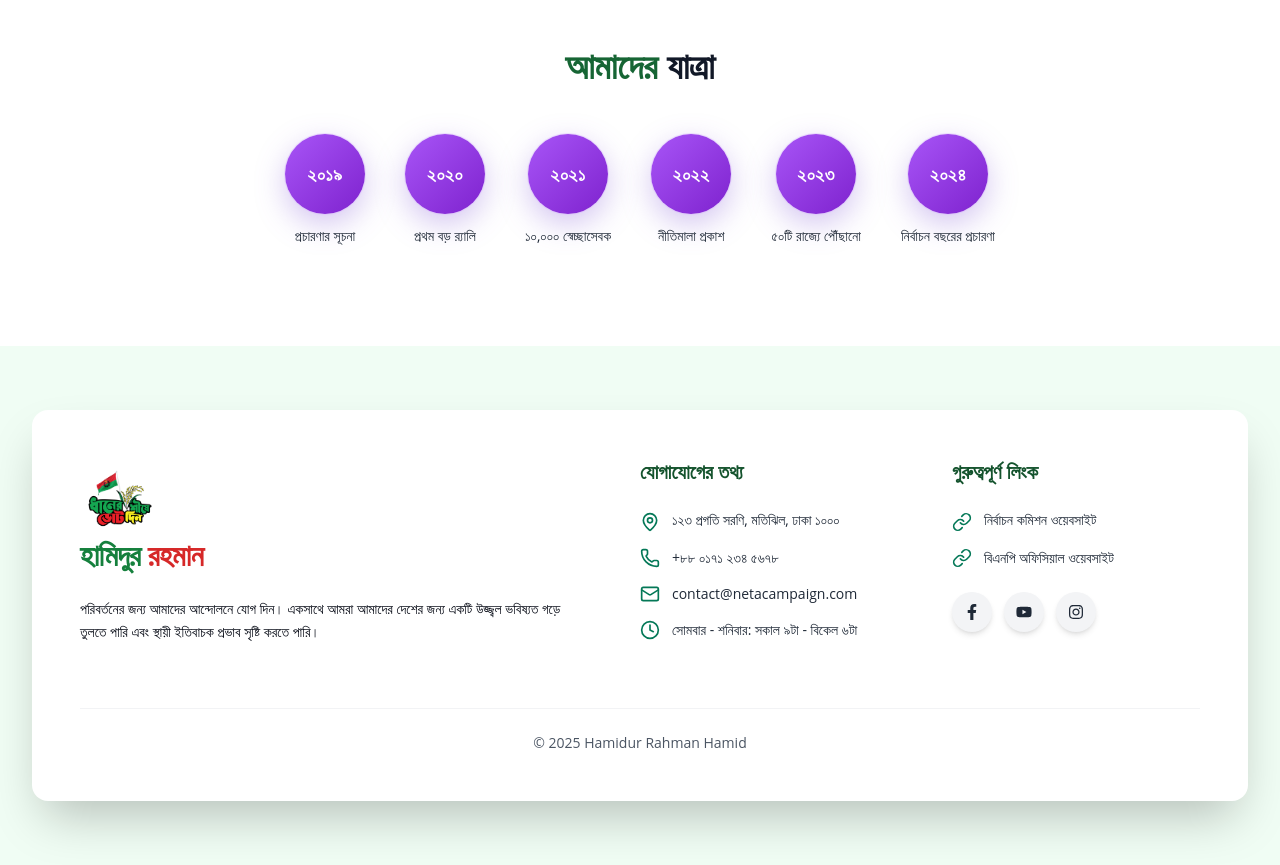
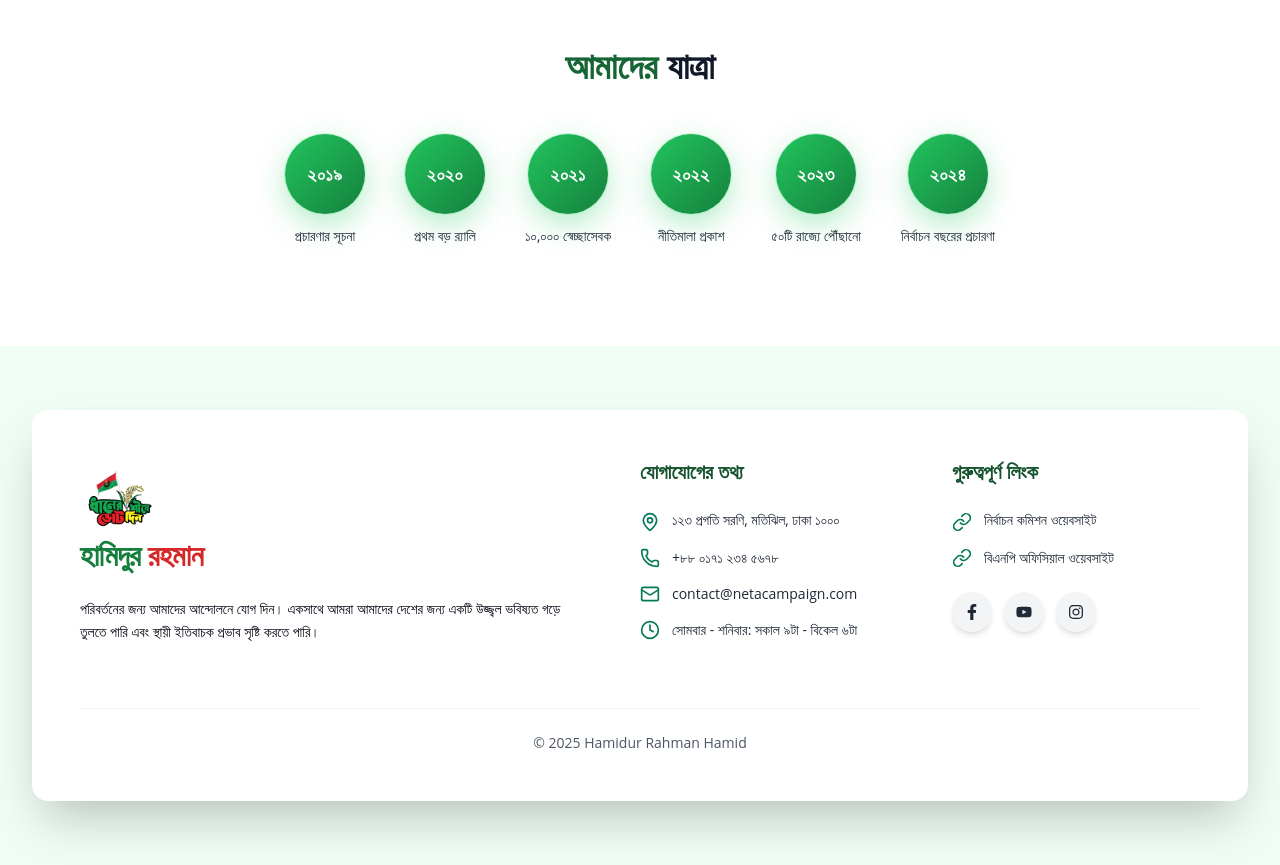
Before and after one commit to Mahii-11/political001, a React (Vite) app: page /about in a window 1280 px wide. Shown: the part 2280-3145 px from the top of the page. Built offline with nearby package versions, Linux system fonts and the light colour scheme; a web font is replaced by a local one.

Commit message:
initial comment

```diff
--- a/src/components/BiographySection.jsx
+++ b/src/components/BiographySection.jsx
@@ -68,7 +68,7 @@ const BiographySection = () => {
               className="bg-white rounded-2xl shadow-sm p-6 hover:shadow-md transition"
             >
               <div className="flex items-center mb-4">
-                <div className="text-primary text-2xl mr-3">{item.icon}</div>
+                <div className="text-green-700 text-2xl mr-3">{item.icon}</div>
                 <h3 className="text-xl font-semibold text-gray-800">
                   {item.title}
                 </h3>
--- a/src/components/home/HeroSection2.jsx
+++ b/src/components/home/HeroSection2.jsx
@@ -5,6 +5,7 @@ import { Button } from "../ui/button";
 import { useEffect, useState } from "react";
 import { getTopSection } from "../../services/api";
 import heroBg from "../../assets/thumbnails/netabg-2.jpg";
+import { ArrowRight } from "lucide-react";
 
 const containerVariants = {
   hidden: { opacity: 0 },
@@ -102,11 +103,9 @@ export function HeroSection2() {
               className="flex flex-wrap gap-4"
             >
               <Link to="/voter-locator">
-                <Button
-                  size="lg"
-                  className="bg-green-500 text-white font-semibold px-8 py-4 text-base shadow-lg hover:shadow-xl hover:bg-yellow-400 transition"
-                >
-                  আপনার ভোট কেন্দ্র খুঁজুন
+                <Button className="h-[56px] px-8 rounded-full bg-emerald-600 hover:bg-emerald-700 text-white font-semibold shadow-lg hover:shadow-emerald-600/30 flex items-center gap-3 transition-all">
+                  ভোট কেন্দ্র খুঁজুন
+                  <ArrowRight className="w-5 h-5 group-hover:translate-x-1 transition-transform" />
                 </Button>
               </Link>
             </motion.div>
--- a/src/components/home/HeroSection3.jsx
+++ b/src/components/home/HeroSection3.jsx
@@ -5,6 +5,7 @@ import { Button } from "../ui/button";
 import { useEffect, useState } from "react";
 import { getTopSection } from "../../services/api";
 import heroBg from "../../assets/thumbnails/netabg-1.jpg";
+import { ArrowRight } from "lucide-react";
 
 const containerVariants = {
   hidden: { opacity: 0 },
@@ -100,11 +101,9 @@ export function HeroSection3() {
               className="flex flex-wrap gap-4"
             >
               <Link to="/voter-locator">
-                <Button
-                  size="lg"
-                  className="bg-green-500 text-white font-semibold px-8 py-4 text-base shadow-lg hover:shadow-xl hover:bg-yellow-400 transition"
-                >
-                  আপনার ভোট কেন্দ্র খুঁজুন
+                <Button className="h-[56px] px-8 rounded-full bg-emerald-600 hover:bg-emerald-700 text-white font-semibold shadow-lg hover:shadow-emerald-600/30 flex items-center gap-3 transition-all">
+                  ভোট কেন্দ্র খুঁজুন
+                  <ArrowRight className="w-5 h-5 group-hover:translate-x-1 transition-transform" />
                 </Button>
               </Link>
             </motion.div>
--- a/src/components/home/QuoteSection.jsx
+++ b/src/components/home/QuoteSection.jsx
@@ -35,14 +35,18 @@ export function QuoteSection() {
               viewport={{ once: true }}
               transition={{ duration: 0.5 }}
             >
-              <span className="text-political-red text-6xl font-serif">"</span>
               <blockquote
                 className="text-xl md:text-2xl lg:text-3xl text-gray-800 italic font-light leading-relaxed"
                 data-testid="text-quote"
               >
+                <span className="text-political-red text-4xl font-serif mr-1">
+                  “
+                </span>
                 {item.description}
+                <span className="text-political-red text-4xl font-serif ml-1">
+                  ”
+                </span>
               </blockquote>
-              <span className="text-political-red text-6xl font-serif">"</span>
 
               <div className="mt-8 flex items-center justify-center gap-4">
                 <div className="w-12 h-0.5 bg-gray-900" />
--- a/src/pages/About.jsx
+++ b/src/pages/About.jsx
@@ -286,15 +286,16 @@ export default function About() {
                   {/* Circle */}
                   <div
                     className="
-              w-20 h-20 rounded-full
-              bg-gradient-to-br from-purple-500 to-purple-700
-              flex items-center justify-center mx-auto mb-3
-              shadow-[0_10px_30px_rgba(128,90,213,0.35)]
-              ring-1 ring-purple-300/40
-              transition-all duration-300 ease-out
-              group-hover:scale-110
-              group-hover:shadow-[0_20px_50px_rgba(128,90,213,0.55)]
-              group-hover:ring-4 group-hover:ring-purple-400/40
+        w-20 h-20 rounded-full
+bg-gradient-to-br from-green-500 to-green-700
+flex items-center justify-center mx-auto mb-3
+shadow-[0_10px_30px_rgba(34,197,94,0.35)]
+ring-1 ring-green-300/40
+transition-all duration-300 ease-out
+group-hover:scale-110
+group-hover:shadow-[0_20px_50px_rgba(34,197,94,0.55)]
+group-hover:ring-4 group-hover:ring-green-400/40
+
             "
                   >
                     <span className="text-white font-bold text-lg tracking-wide">
```
